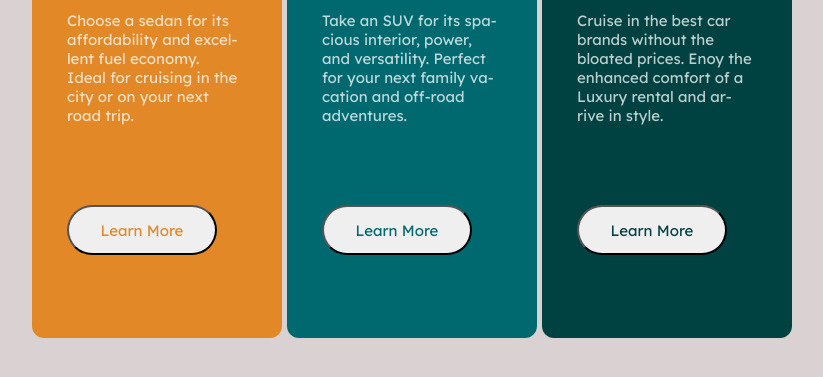
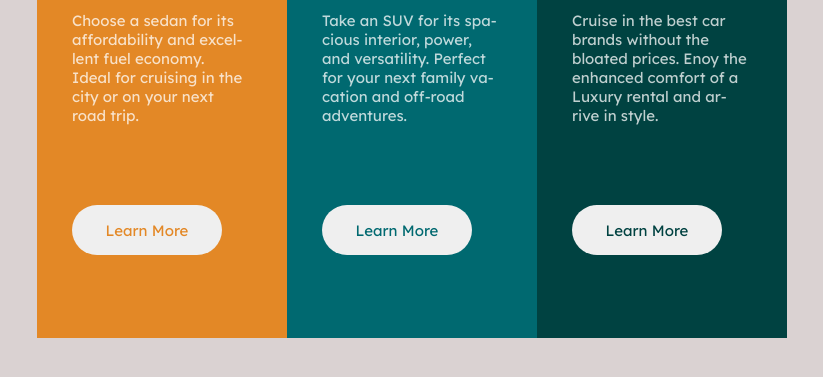
Before and after one commit to dk99kodehode/HTML-CSS-oppgave-2-gjenskap-ett-design-med-flexbox, a plain HTML site: page index.html in a window 1280 px wide. Shown: the part 257-634 px from the top of the page, without its empty margins (172-995 px from the left). Drawn offline with Linux system fonts and the light colour scheme.

Commit message:
Changed the Border radius to 0, removed button shadows and reduced gap

```diff
--- a/style.css
+++ b/style.css
@@ -18,9 +18,8 @@ body {
   height: 500px;
   display: flex;
   justify-content: center;
-  margin: auto;
   margin-top: 90px;
-  gap: 5px;
+  gap: 0px;
 }
 
 /*----BUTTONS----*/
@@ -31,6 +30,7 @@ button {
   justify-content: center;
   display: flex;
   margin-top: 80px;
+  border: none;
 }
 
 .button-sedan {
@@ -92,24 +92,18 @@ p {
 .sedan {
   background-color: hsl(31, 77%, 52%);
   width: 250px;
-  transform: scale(1);
-  border-radius: 12px;
   flex-direction: column;
 }
 
 .suvs {
   background-color: hsl(184, 100%, 22%);
   width: 250px;
-  transform: scale(1);
-  border-radius: 12px;
   flex-direction: column;
 }
 
 .luxury {
   background-color: hsl(179, 100%, 13%);
   width: 250px;
-  transform: scale(1);
-  border-radius: 12px;
   flex-direction: column;
 }
 
@@ -118,26 +112,3 @@ h3 {
   flex-direction: column;
   justify-content: center;
 }
-/*-----CARS------- */
-
-/*---Hover effect-----*/
-
-.sedan:hover {
-  transform: scale(1.04);
-  transition-duration: 1s;
-}
-.suvs:hover {
-  transform: scale(1.04);
-  transition-duration: 1s;
-}
-.luxury:hover {
-  transform: scale(1.04);
-  transition-duration: 1s;
-}
-/*---Hover effect BUTTONS-----*/
-button:hover {
-  box-shadow:
-    0 0 10px hsl(184, 55%, 41%),
-    0 0 25px hsl(49, 79%, 54%),
-    0 0 50px hsl(69, 62%, 50%);
-}
```
Also changed, not shown: images/desktop-design.jpg (added).
